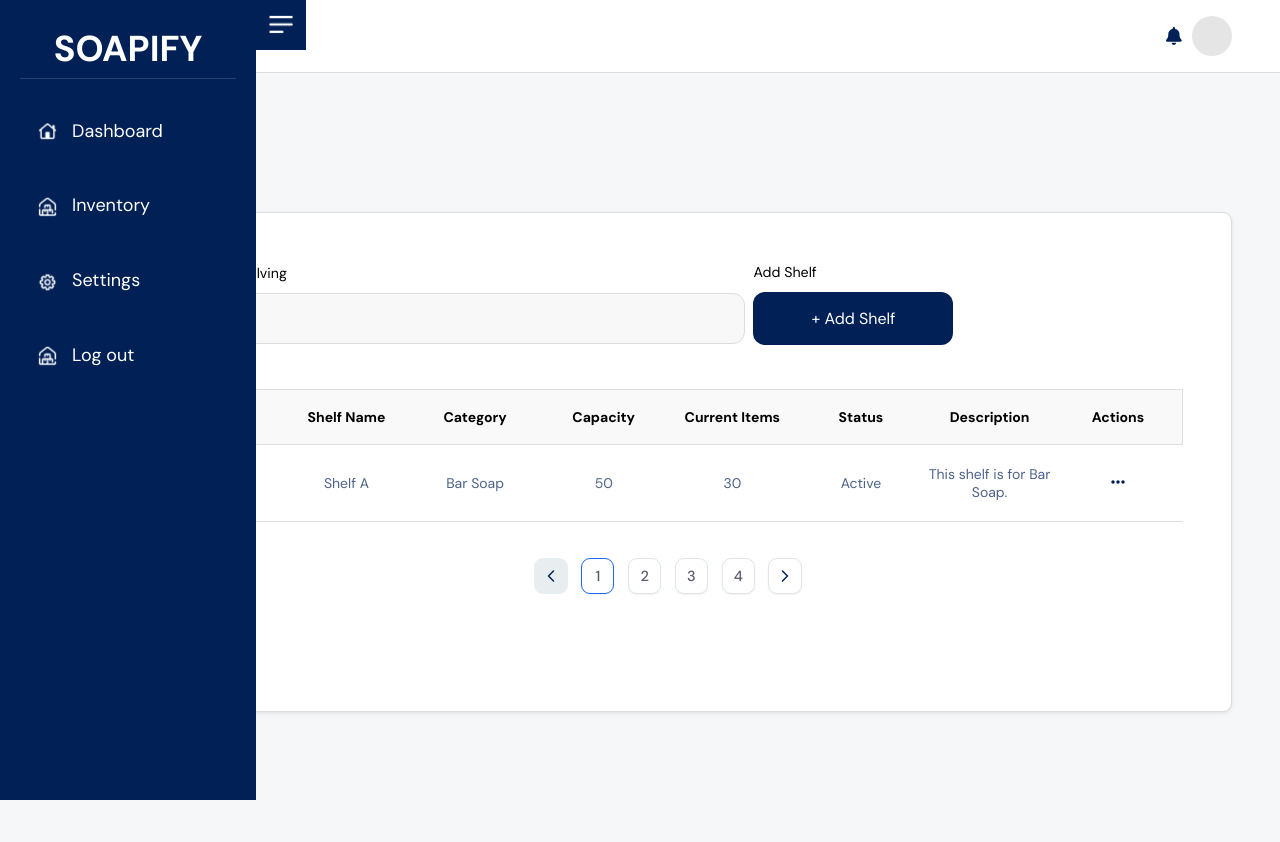
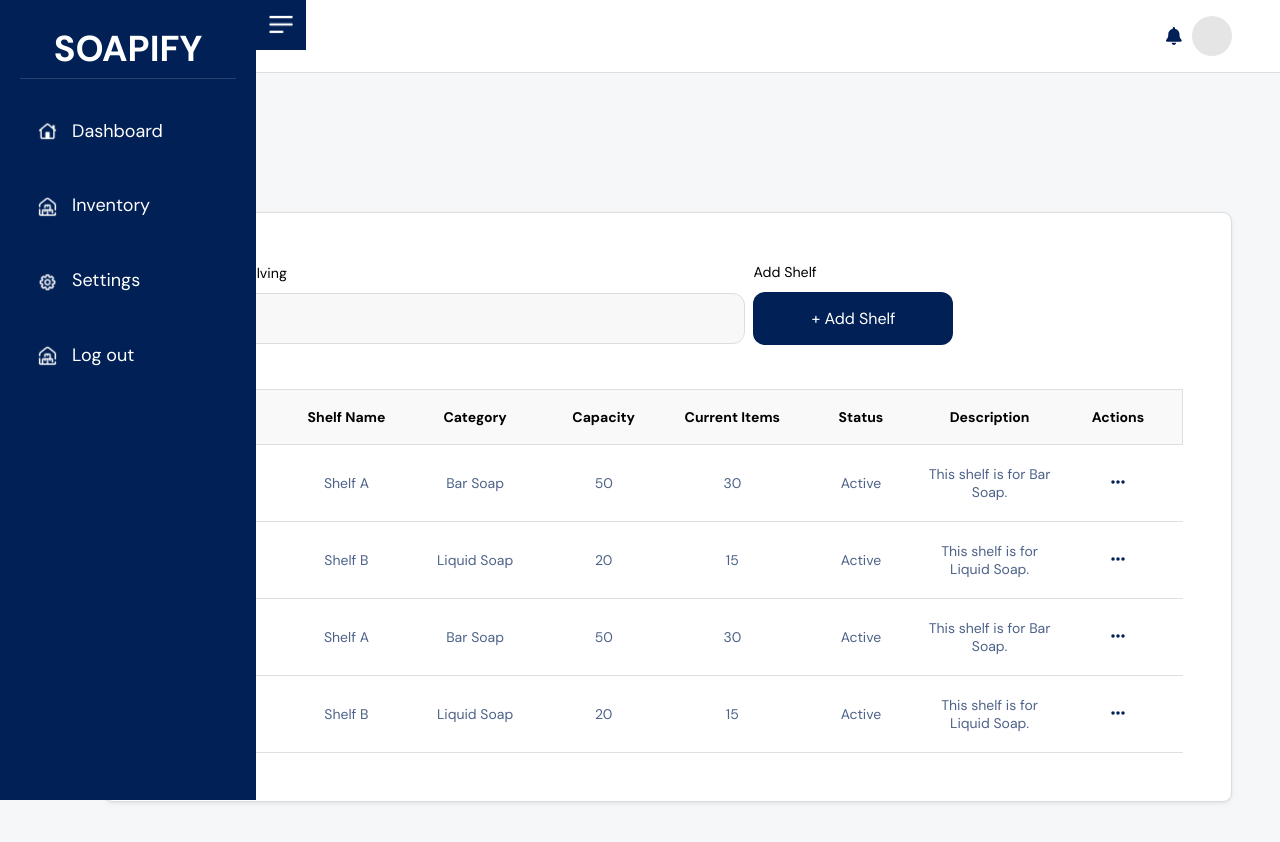
Before and after one commit to angeloeboy/soapify-frontend, a Next.js app: page /dashboard/shelving in a window 1280 px wide. Shown: the top 842 px of the page. Before the commit the page ends 800 px from the top, so only its background shows below. Built offline with nearby package versions, Linux system fonts and the light colour scheme.

Commit message:
updated pagination function for shelving

```diff
--- a/src/pages/dashboard/shelving/index.jsx
+++ b/src/pages/dashboard/shelving/index.jsx
@@ -19,8 +19,9 @@ const Shelving = () => {
   const [filteredShelves, setFilteredShelves] = useState([]);
   const [activeActionContainer, setActiveActionContainer] = useState(-1);
   const [isAddShelfPopupOpen, setIsAddShelfPopupOpen] = useState(false);
+  const [pagePerItem, setPagePerItem] = useState(4);
   const [currentPage, setCurrentPage] = useState(1);
-  const itemsPerPage = 1; // Number of items to display per page.
+
 
   useEffect(() => {
      const staticShelvingData = [
@@ -80,8 +81,8 @@ const Shelving = () => {
     setCurrentPage(1); // Reset to the first page when searching.
   };
 
-  const startIndex = (currentPage - 1) * itemsPerPage;
-  const endIndex = currentPage * itemsPerPage;
+  const startIndex = (currentPage - 1) * pagePerItem;
+  const endIndex = currentPage * pagePerItem;
   const paginatedShelves = filteredShelves.slice(startIndex, endIndex);
 
   return (
@@ -149,7 +150,7 @@ const Shelving = () => {
 
         <Pagination
           totalItems={filteredShelves.length}
-          itemsPerPage={itemsPerPage}
+          itemsPerPage={pagePerItem}
           currentPage={currentPage}
           onPageChange={(newPage) => setCurrentPage(newPage)}
         />
```
